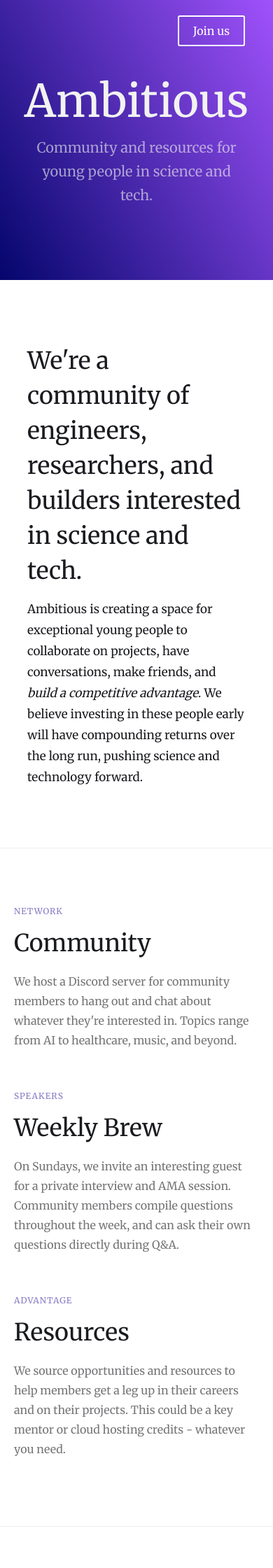
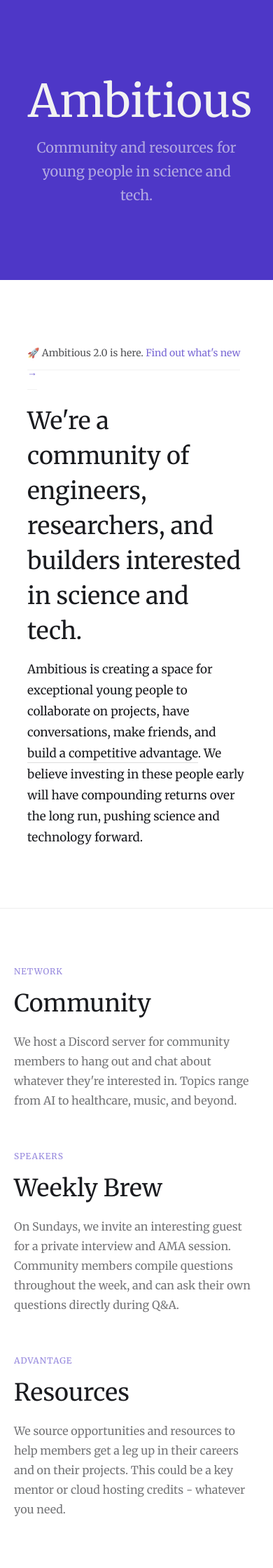
Before and after one commit to cameronk/ambitious.guide, a Jekyll site: the page built from index.md, in a window 390 px wide. Shown: the top 2240 px of the page at 70% size. Built offline with Jekyll 4.4.1, drawn with Linux system fonts in a browser that asks for light colours; some of the changed text lies outside the part shown.

Commit message:
homepage updates for relaunch

```diff
--- a/_sass/ambitious.scss
+++ b/_sass/ambitious.scss
@@ -1,5 +1,12 @@
+/**
+ * Variables
+ */
 $gutter: 40px;
+$base-purple: #4E37C7;
 
+/**
+ * Base
+ */
 body {
     font-family: "Merriweather", serif;
     padding: 0;
@@ -12,8 +19,6 @@ body {
 h1, h2, h3, h4, h5, h6 {
     font-family: "Merriweather", serif !important;
     font-weight: 400;
-    // text-align: left;
-    // text-align: left;
 }
 h1 {
     font-size: 64px;
@@ -25,13 +30,16 @@ h2 {
 }
 
 a {
-    color: #39229d;
+    color: $base-purple;
     text-decoration: none;
 }
 a:visited {
-    color: #39229d;
+    color: $base-purple;
 }
 
+/**
+ * Helpers
+ */
 .light {
     opacity: 0.6;
 }
@@ -47,23 +55,19 @@ a:visited {
 }
 .label {
     opacity: 0.6;
-    color: #39229d;
+    color: $base-purple;
     text-align: left;
-    font-size: 12px;
+    font-size: 12px; /* base size is 16px */
     line-height: 20px;
     font-weight: 500;
     letter-spacing: 1px;
     text-transform: uppercase;
 }
 
-// .pull-up {
-//     background: #fff;
-//     margin-top: -20px;
-//     border-top-left-radius: 20px;
-//     border-top-right-radius: 20px;
-// }
-//
-
+/**
+ * Page header
+ * (alignment for the button at the top)
+ */
 header {
     position: absolute;
     top: 10px;
@@ -87,24 +91,29 @@ a.join-button {
 
     &:hover {
         background-color: #fff;
-        color: rgba(57, 34, 157, 0.8) !important;
+        // color: rgba(57, 34, 157, 0.8) !important;
         // text-decoration: underline;
     }
 
     &.dark {
-        border-color: rgba(57, 34, 157, 0.8);
-        color: rgba(57, 34, 157, 0.8) !important;
+        // border-color: rgba(57, 34, 157, 0.8);
+        // color: rgba(57, 34, 157, 0.8) !important;
     }
     &.dark:hover {
-        background-color: rgba(57, 34, 157, 0.8);
+        // background-color: rgba(57, 34, 157, 0.8);
         color: #fff !important;
     }
 }
 
+
+/**
+ * Footer
+ */
 footer {
-    padding-top: 30px;
-    padding-bottom: 30px;
-    background-image: linear-gradient(120deg, #04066c, #a052fb);
+    padding-top: 15px;
+    padding-bottom: 15px;
+    // background-image: linear-gradient(120deg, #04066c, #a052fb);
+    background-color: $base-purple;
     display: flex;
     flex-direction: row;
     align-items: center;
@@ -112,11 +121,13 @@ footer {
 
     div {
         text-align: center;
-        color: #f3f3f3;
+        color: #fff;
     }
 }
 
-/* index */
+/**
+ * Imports
+ */
 @import "header";
 @import "motto";
 @import "offer";
--- a/_sass/brew.scss
+++ b/_sass/brew.scss
@@ -3,7 +3,7 @@
     margin-bottom: 2*$gutter;
 
     img {
-        border-radius: 6px;
+        border-radius: 12px;
     }
 
     .up-next {
@@ -50,6 +50,8 @@
             display: flex;
             flex-direction: row;
             flex-wrap: wrap;
+            align-items: center;
+            justify-content: center;
 
             .item {
 
@@ -63,6 +65,7 @@
                     height: 150px;
                     margin-bottom: 5px;
                     border-radius: 4px;
+                    box-shadow: 0 2px 6px 2px rgba(0,0,0,0.15)
                 }
                 div {
                     opacity: 0.8;
--- a/_sass/header.scss
+++ b/_sass/header.scss
@@ -5,8 +5,9 @@
     height: 400px;
     // margin-bottom: 40px;
     justify-content: center;
-    align-items: center;
-    background-image: linear-gradient(60deg, #04066c, #a052fb);
+    // align-items: center;
+    // background-image: linear-gradient(60deg, #04066c, #a052fb);
+    background-color: #4E37C7;
     text-align: center;
 
     h1 {
@@ -14,6 +15,7 @@
         margin: 0 0 10px 0;
         padding-left: $gutter;
         padding-right: $gutter;
+        // text-align: left;
     }
     h4 {
         margin: 0;
@@ -24,6 +26,7 @@
         font-weight: 400;
         padding-left: $gutter;
         padding-right: $gutter;
+        // text-align: left;
     }
 
 }
--- a/_sass/motto.scss
+++ b/_sass/motto.scss
@@ -17,5 +17,28 @@
         font-size: 17px;
         line-height: 30px;
         font-weight: 400;
+
+        // highlight
+        span {
+            border-bottom: 1px solid #ddd;
+            padding-bottom: 2px;
+        }
+    }
+
+    .relaunch {
+        opacity: 0.75;
+        margin-bottom: 30px;
+
+        // span matches width of text instead of full width
+        h3 span {
+            padding-bottom: 15px;
+            border-bottom: 1px solid #eee;
+        }
+
+        @media screen and (max-width: 600px) {
+            h3 {
+                font-size: 14px;
+            }
+        }
     }
 }
--- a/index.md
+++ b/index.md
@@ -2,21 +2,26 @@
 layout: default
 ---
 
-<header>
+<!-- <header>
     <a href="/join" class="join-button" target="_blank">Join us</a>
-</header>
+</header> -->
 
 <div class="intro-header">
-    <h1 class="heading-jumbo">Ambitious</h1>
-    <h4 class="subheading">Community and resources for young people in science and tech.</h4>
+    <!-- <div class="container"> -->
+        <h1 class="heading-jumbo">Ambitious</h1>
+        <h4 class="subheading">Community and resources for young people in science and tech.</h4>
+    <!-- </div> -->
 </div>
 
 <!-- <div class="pull-up"> -->
 <!-- Header -->
 <div class="container">
     <div class="motto-wrap">
+        <div class="relaunch">
+            <h3><span>🚀 Ambitious 2.0 is here. <a href="#">Find out what's new &rarr;</a></span></h3>
+        </div>
         <h2>We're a community of engineers, researchers, and builders interested in science and tech.</h2>
-        <p>Ambitious is creating a space for exceptional young people to collaborate on projects, have conversations, make friends, and <em>build a competitive advantage</em>. We believe investing in these people early will have compounding returns over the long run, pushing science and technology forward.</p>
+        <p>Ambitious is creating a space for exceptional young people to collaborate on projects, have conversations, make friends, and <span>build a competitive advantage</span>. We believe investing in these people early will have compounding returns over the long run, pushing science and technology forward.</p>
     </div>
 </div>
 
@@ -47,7 +52,7 @@ layout: default
 {% assign speakers = site.speakers | sort: 'date' | reverse %}
 <div class="container">
     <div class="weekly-brew">
-        <div class="up-next">
+        <!-- <div class="up-next">
             <div class="col-4">
                 {% if speakers.first.image contains '://' %}
                     <img src="{{ speakers.first.image }}" />
@@ -60,9 +65,10 @@ layout: default
                 <h2 class="speaker-name">{{ speakers.first.name }}</h2>
                 <div class="light">{{ speakers.first }}</div>
             </div>
-        </div>
+        </div> -->
         <div class="past-speakers-wrapper">
-            <div class="label">PAST SPEAKERS</div>
+            <!-- <div class="label">PAST SPEAKERS</div> -->
+            <h2>Past speakers</h2>
             <div class="speakers">
                 {% for speaker in speakers %}
                     {% if speaker != speakers.first %}
@@ -86,8 +92,7 @@ layout: default
 <!-- Contact -->
 <div class="container">
     <div class="contact">
-        <h2>Join us.</h2>
-        <a href="/join" class="join-button dark" target="_blank">Apply to join Ambitious</a>
-        <h3>Get in touch at <a href="javascript:void(0);" class="light">hello@ambitious.guide</a>, or via <a href="https://twitter.com/ambguide" target="_blank" class="light">Twitter</a>.</h3>
+        <h2>Interested? <a href="#">Apply to join us &rarr;</a></h2>
+        <h3>Get in touch at <a href="javascript:void(0);">hello@ambitious.guide</a>, or via <a href="https://twitter.com/ambguide" target="_blank">Twitter</a>.</h3>
     </div>
 </div>
```
Also changed, not shown: collections/_speakers/13-up-next.md (added, +5 -0 lines).
